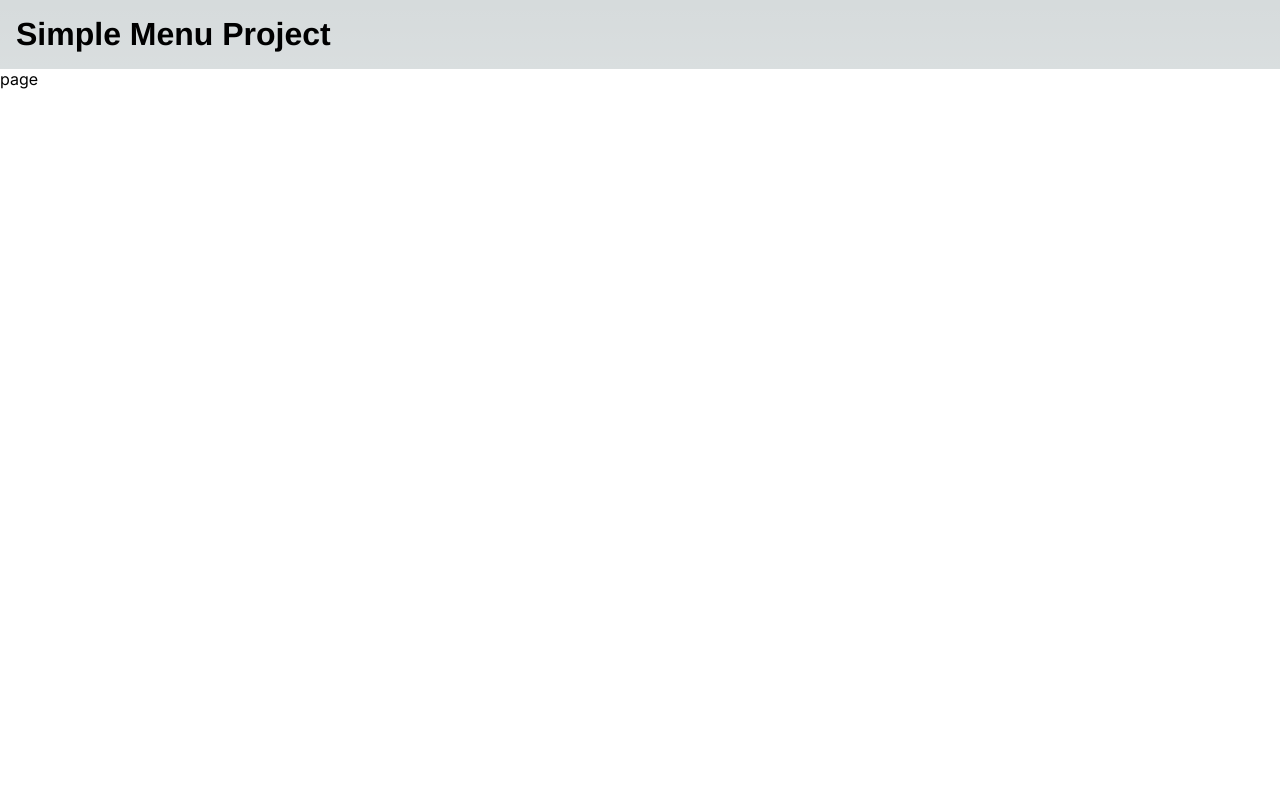
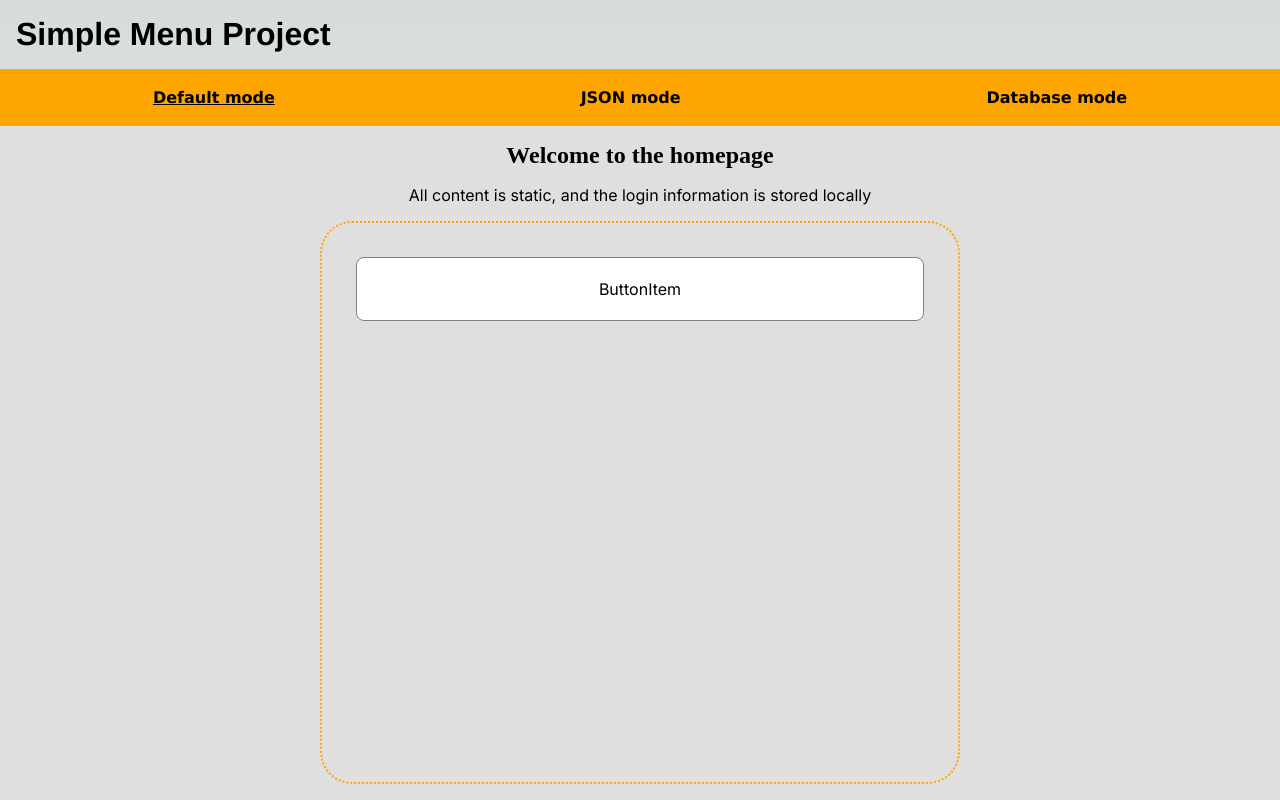
Before and after one commit to 15800690867sean/SimpleMenu, a Next.js app: page /homepage in a window 1280 px wide. Built offline with nearby package versions, Linux system fonts and the light colour scheme.

Commit message:
feat: finish the layout and styles

```diff
--- /dev/null
+++ b/src/app/homepage/components/buttonItem/buttonItem.module.css
@@ -0,0 +1,10 @@
+.item {
+    background-color: #fff;
+    margin: 0.1rem;
+    height: 8vh;
+    border-radius: 1vh;
+    border: 1px solid gray;
+    display: flex;
+    align-items: center;
+    justify-content: center;
+}
--- /dev/null
+++ b/src/app/homepage/components/buttonItem/buttonItem.tsx
@@ -0,0 +1,12 @@
+'use client';
+
+import React, { Component } from 'react';
+import styles from './buttonItem.module.css';
+
+export default class ButtonItem extends Component {
+  render() {
+    return (
+      <div className={styles.item}>ButtonItem</div>
+    )
+  }
+}
--- /dev/null
+++ b/src/app/homepage/components/buttonList/buttonList.module.css
@@ -0,0 +1,35 @@
+.list {
+    background: rgb(224, 223, 223);
+    height: 100%;
+    display: flex;
+    flex-direction: column;
+    align-items: center;
+    padding-bottom: 2vh;
+
+    .titleBar {
+        width: 100%;
+        height: 8%;
+        background-color: orange;
+        display: flex;
+        align-items: center;
+        justify-content: space-around;
+        margin-bottom: 2vh;
+        font-weight: bolder;
+        font-family: 'Lucida Sans', 'Lucida Sans Regular', 'Lucida Grande', 'Lucida Sans Unicode', Geneva, Verdana, sans-serif;
+    }
+
+    .welcome {
+        font-size: x-large;
+        font-family: 'Times New Roman', Times, serif;
+        margin-bottom: 2vh;
+    }
+
+    .body {
+        flex: 1;
+        min-width: 50%;
+        height: 100%;
+        border-radius: 2rem;
+        border: 2px dotted orange;
+        padding: 2rem;
+    }
+}
--- /dev/null
+++ b/src/app/homepage/components/buttonList/buttonList.tsx
@@ -0,0 +1,61 @@
+'use client';
+
+import React, { Component } from 'react';
+import styles from './buttonList.module.css';
+import ButtonItem from '../buttonItem/buttonItem';
+
+export default class ButtonList extends Component {
+  state = {
+    activeIdx: 0,
+  };
+
+  options = [
+    {
+      title: 'Default mode',
+      desc: 'All content is static, and the login information is stored locally'
+    },
+    {
+      title: 'JSON mode',
+      desc: 'All content is obtained from JSON, and the content may change based on your clicks'
+    },
+    {
+      title: 'Database mode',
+      desc: 'The login information is stored in the database'
+    },
+  ];
+
+  render() {
+    const {activeIdx} = this.state;
+    return (
+      <div className={styles.list}>
+        <div className={styles.titleBar}>
+          {this.options.map(
+            (item, index) =>
+              <div
+                style={{
+                  textDecoration: activeIdx === index ? 'underline' : '',
+                  cursor: 'pointer',
+                }}
+                key={item.title}
+                onClick={() => {
+                  this.setState({
+                    activeIdx: index,
+                  })
+                }}
+              >
+                {item.title}
+              </div>
+            )
+          }
+        </div>
+        <h2 className={styles.welcome}>
+          Welcome to the homepage
+        </h2>
+        <p style={{ marginBottom: '2vh' }}>{this.options[activeIdx].desc}</p>
+        <div className={styles.body}>
+          <ButtonItem></ButtonItem>
+        </div>
+      </div>
+    )
+  }
+}
--- a/src/app/homepage/page.tsx
+++ b/src/app/homepage/page.tsx
@@ -1,12 +1,15 @@
 'use client';
 
 import React, { Component } from 'react';
+import ButtonList from './components/buttonList/buttonList';
 import './index.css';
 
 export default class page extends Component {
   render() {
     return (
-      <div className='page'>page</div>
+      <div className='page'>
+        <ButtonList></ButtonList>
+      </div>
     )
   }
 };
--- a/src/app/layout.tsx
+++ b/src/app/layout.tsx
@@ -1,11 +1,13 @@
-import type { Metadata } from 'next'
-import { Inter } from 'next/font/google'
-import './globals.css'
+import type { Metadata } from 'next';
+import { Inter } from 'next/font/google';
+import './globals.css';
+import { Suspense } from 'react';
+import Loading from './loading';
 
 const inter = Inter({ subsets: ['latin'] })
 
 export const metadata: Metadata = {
-  title: 'Create Next App',
+  title: 'Simple Menu',
   description: 'Generated by create next app',
 }
 
@@ -17,8 +19,10 @@ export default function RootLayout({
   return (
     <html lang="en">
       <body className={inter.className}>
-        <h1 className='menu-header'>Simple Menu Project</h1>
-        {children}
+        <Suspense fallback={<Loading/>}>
+          <h1 className='menu-header'>Simple Menu Project</h1>
+          {children}
+        </Suspense>
       </body>
     </html>
   )
--- /dev/null
+++ b/src/app/loading.tsx
@@ -0,0 +1,9 @@
+'use client';
+
+import React from 'react'
+
+export default function loading() {
+  return (
+    <div>Loading...</div>
+  )
+}
--- a/src/app/page.module.css
+++ b/src/app/page.module.css
@@ -1,11 +1,19 @@
 .main {
   display: flex;
-  justify-content: center;
-  align-items: flex-start;
-  padding-top: 6vh;
+  flex-direction: column;
+  justify-content: flex-start;
+  align-items: center;
   height: 100%;
   background-color: #fff;
   color: #000;
+}
+
+.welcome {
+  font-size: 6rem;
+  font-family: Georgia, 'Times New Roman', Times, serif;
+  height: 40vh;
+  line-height: 40vh;
+  color: orange;
 }
 
 .description {
@@ -14,7 +22,7 @@
 
 .link {
   text-decoration: underline;
-  color: red;
+  color: orange;
   font-weight: bold;
 }
 
--- a/src/app/page.tsx
+++ b/src/app/page.tsx
@@ -6,10 +6,11 @@ import styles from './page.module.css';
 export default function Home() {
   return (
     <div className={styles.main}>
+      <h1 className={styles.welcome}>Welcome</h1>
       <div>
-        This is the default page, if you want to visit the homepage, please visit&nbsp;
+        This is the welcome page, if you want to visit the homepage, please visit&nbsp;
       </div>
       <Link className={styles.link} href={'/homepage'}>http://localhost:3000/homepage</Link>
-      </div>
+    </div>
   )
 };
```
Also changed, not shown: src/app/error.tsx (added, +19 -0 lines), .eslintrc.json.
